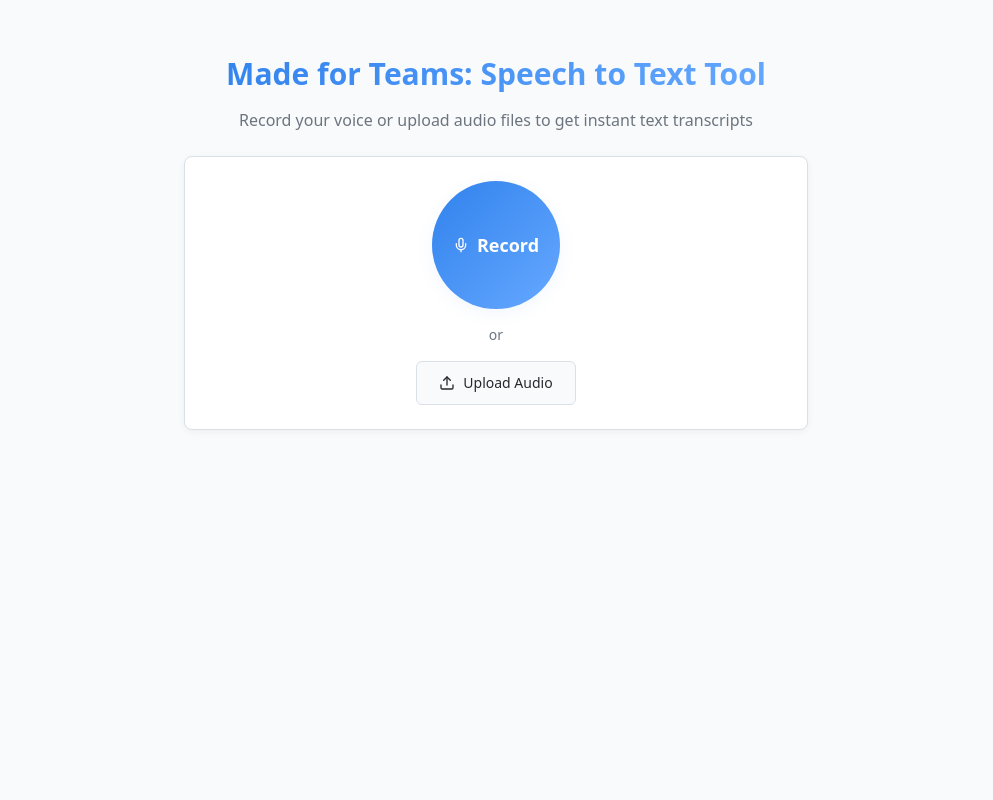
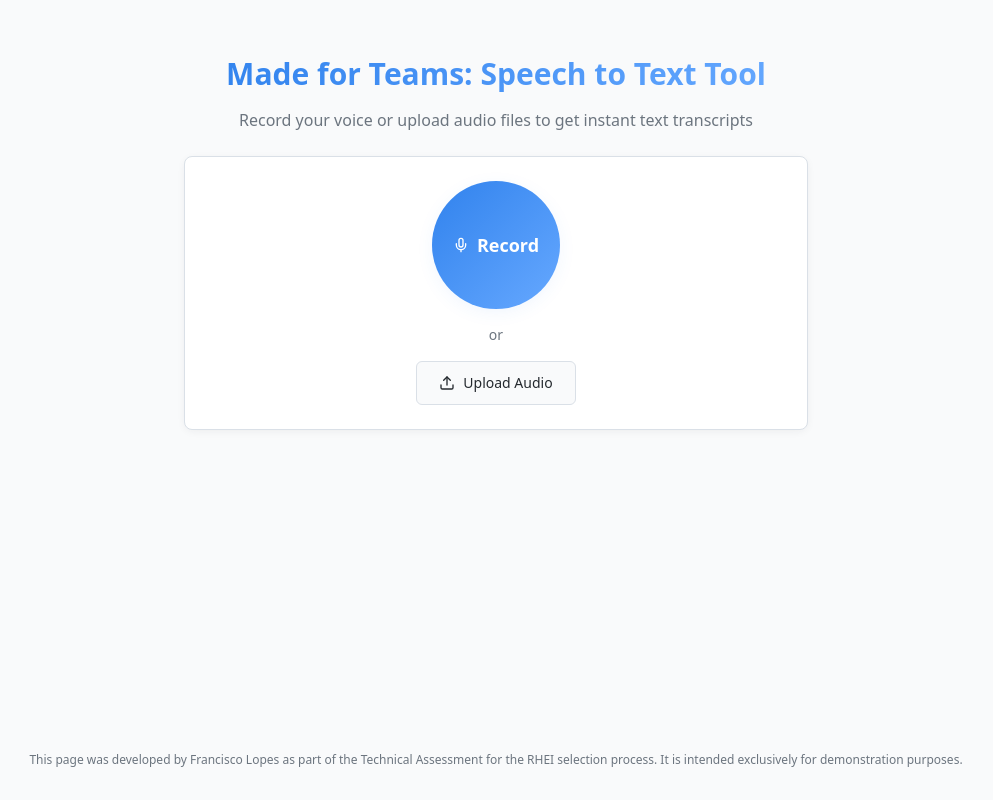
Before and after one commit to chicomlopes/talk-and-type-team, a React (Vite) app: page / in a window 1280 px wide. Shown: the whole page, without its empty margins (144-1137 px from the left). Built offline with nearby package versions, Linux system fonts and the light colour scheme.

Commit message:
Add page footnote
Add a footnote to the page with developer and purpose information.

```diff
--- a/src/pages/Index.tsx
+++ b/src/pages/Index.tsx
@@ -2,8 +2,15 @@ import VoiceRecorder from '@/components/VoiceRecorder';
 
 const Index = () => {
   return (
-    <div className="min-h-screen bg-background py-8">
-      <VoiceRecorder />
+    <div className="min-h-screen bg-background py-8 flex flex-col">
+      <div className="flex-1">
+        <VoiceRecorder />
+      </div>
+      <footer className="mt-8 text-center">
+        <p className="text-xs text-muted-foreground">
+          This page was developed by Francisco Lopes as part of the Technical Assessment for the RHEI selection process. It is intended exclusively for demonstration purposes.
+        </p>
+      </footer>
     </div>
   );
 };
```
